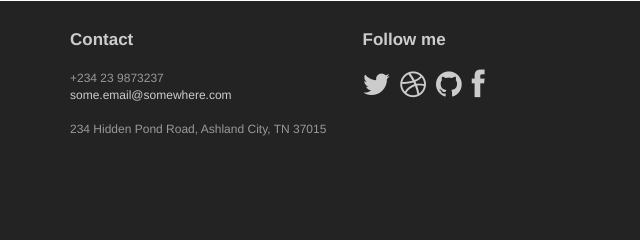
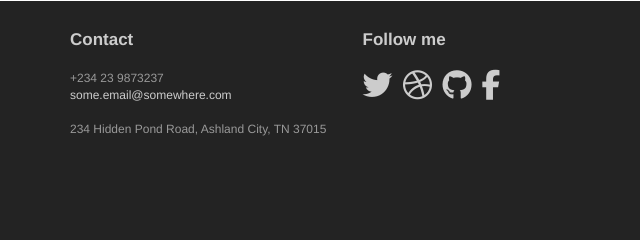
Before and after one commit to James471/cffs-website, a plain HTML site: page peoples.html in a window 1280 px wide. Shown: the part 1248-1488 px from the top of the page, 0-640 px from the left. Drawn offline with nearby package versions, Linux system fonts and the light colour scheme.

Commit message:
Update peoples.html

```diff
--- a/peoples.html
+++ b/peoples.html
@@ -13,7 +13,7 @@
 	<link rel="stylesheet" media="screen" href="http://fonts.googleapis.com/css?family=Open+Sans:300,400,700">
 	<link rel="stylesheet" href="assets/css/bootstrap.min.css">
 	<link rel="stylesheet" href="assets/css/font-awesome.min.css">
-
+        <script src="https://kit.fontawesome.com/e7a1628be4.js" crossorigin="anonymous"></script>
 	<!-- Custom styles for our template -->
 	<link rel="stylesheet" href="assets/css/bootstrap-theme.css" media="screen" >
 	<link rel="stylesheet" href="assets/css/main.css">
```
